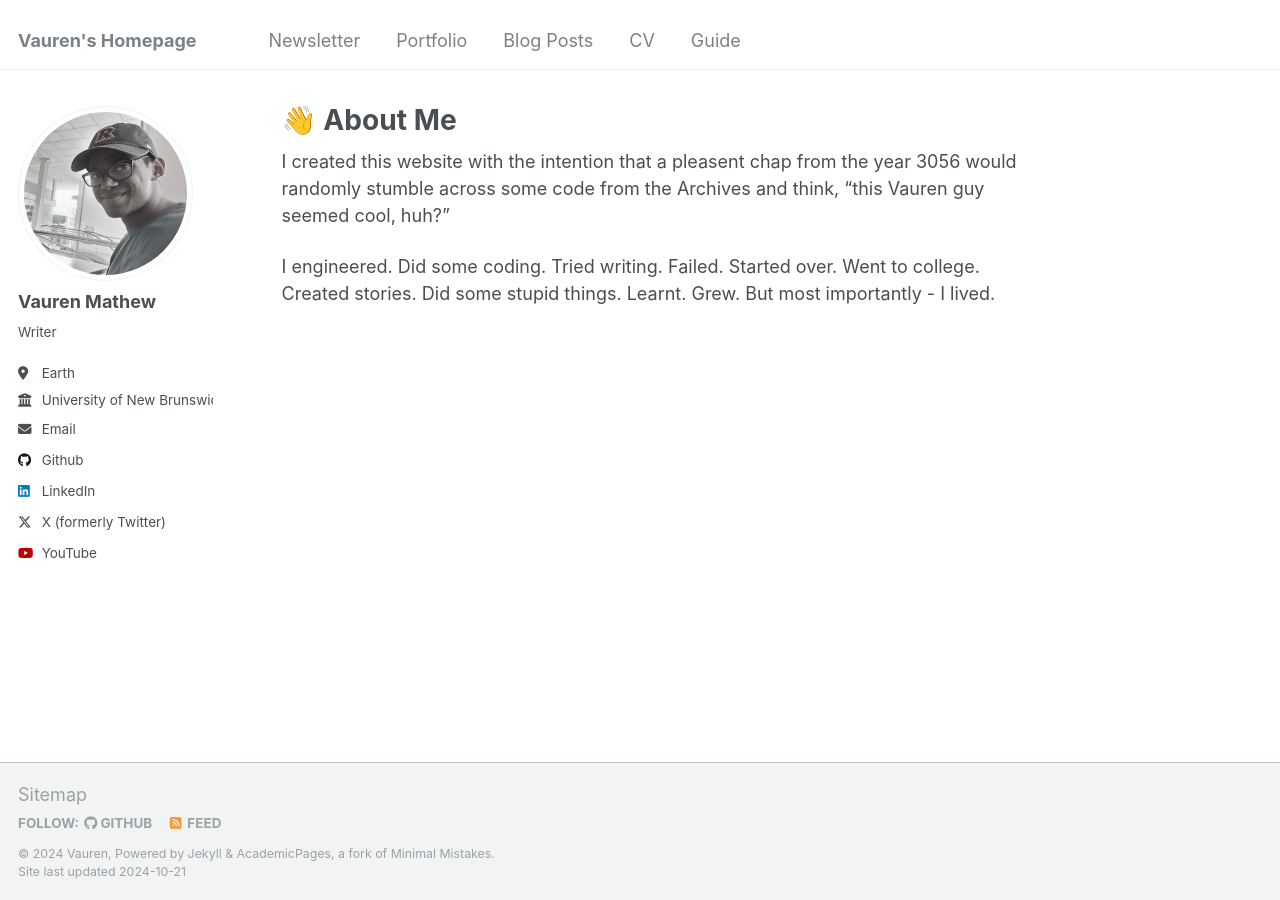
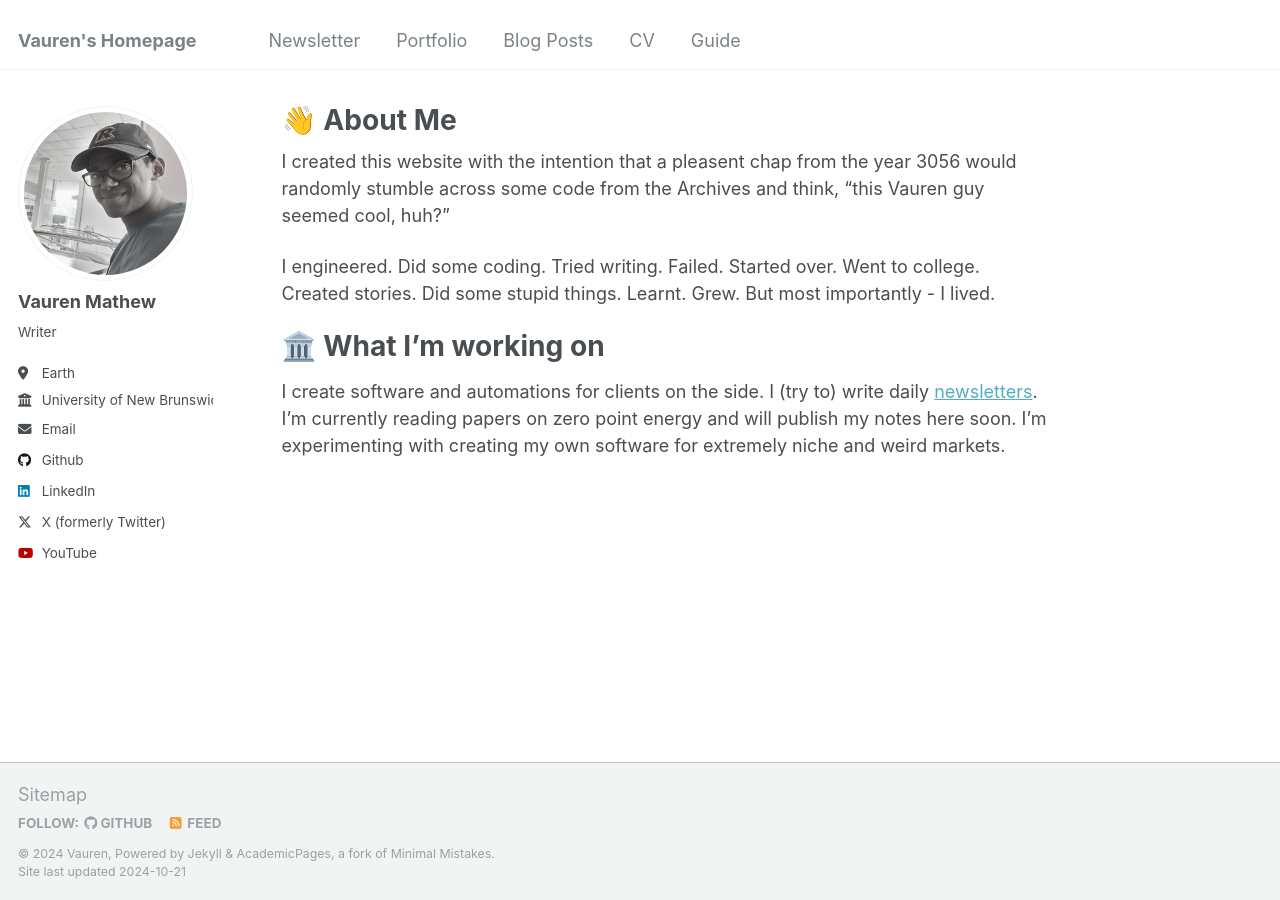
Before and after one commit to vaurenw/vaurenw.github.io, a Jekyll site: the page built from _pages/about.md, in a window 1280 px wide. Built offline with Jekyll 4.4.1, drawn with Linux system fonts in a browser that asks for light colours.

Commit message:
Update about.md

```diff
--- a/_pages/about.md
+++ b/_pages/about.md
@@ -12,3 +12,8 @@ redirect_from:
 I created this website with the intention that a pleasent chap from the year 3056 would randomly stumble across some code from the Archives and think, "this Vauren guy seemed cool, huh?"
 
 I engineered. Did some coding. Tried writing. Failed. Started over. Went to college. Created stories. Did some stupid things. Learnt. Grew. But most importantly - I lived.
+
+
+# 🏛️ What I'm working on
+
+I create software and automations for clients on the side. I (try to) write daily [newsletters](https://vauren.substack.com/). I'm currently reading papers on zero point energy and will publish my notes here soon. I'm experimenting with creating my own software for extremely niche and weird markets.
```
